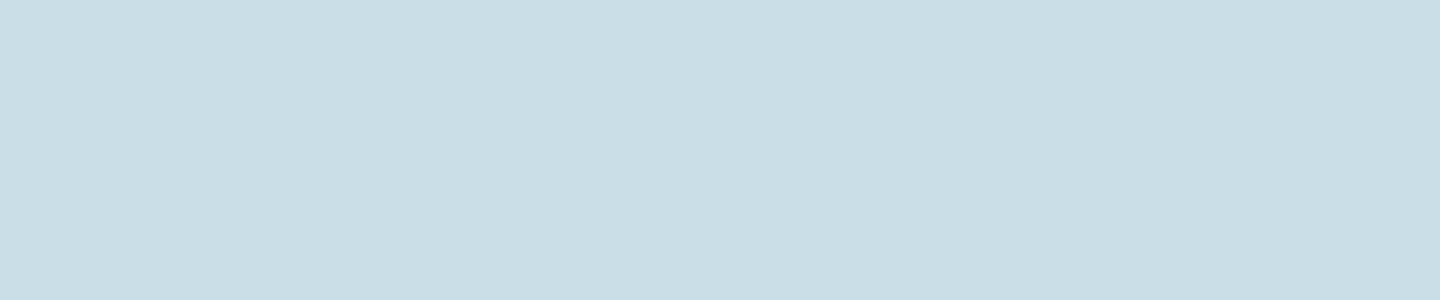
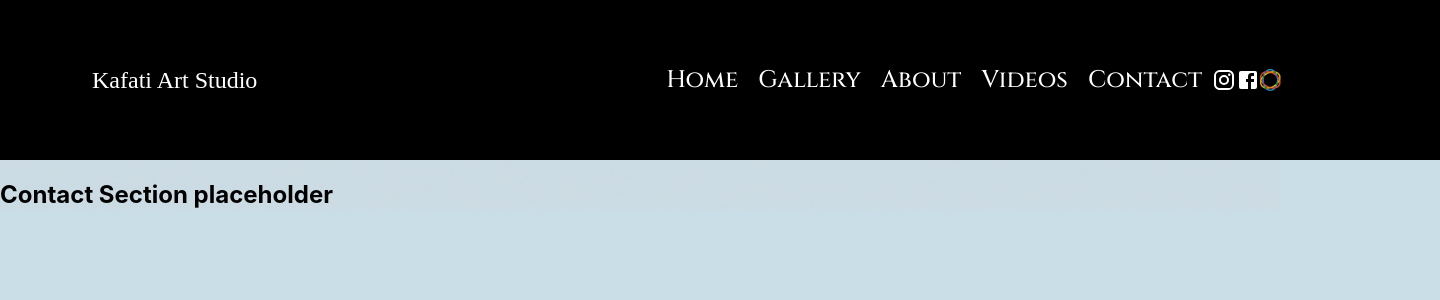
Before and after one commit to ToriK17/kfa, a React (Create React App) app: page /contact in a window 1280 px wide. Before the commit this address had no page. Shown: the top 300 px of the page, 1440 px wide, since content can reach past the window. Built offline with nearby package versions, Linux system fonts and the light colour scheme; a web font is replaced by a local one.

Commit message:
routing in navbar links to all components

```diff
--- /dev/null
+++ b/src/components/Contact/Contact.tsx
@@ -0,0 +1,13 @@
+import React from "react";
+
+
+const Contact = () => {
+
+	return (
+		<nav>
+			<h1>Contact Section placeholder</h1>
+		</nav>
+	)
+
+}
+export default Contact;
--- /dev/null
+++ b/src/components/Contact/contact.scss
@@ -0,0 +1,8 @@
+.container {
+	z-index: 1;
+}
+h1 {
+	display: flex;
+	padding: 0em 2em 0em 0em;
+	width: 40%;
+}
--- /dev/null
+++ b/src/components/Videos/Videos.tsx
@@ -0,0 +1,13 @@
+import React from "react";
+
+
+const Videos = () => {
+
+	return (
+		<nav>
+			<h1>Videos Section placeholder</h1>
+		</nav>
+	)
+
+}
+export default Videos;
--- /dev/null
+++ b/src/components/Videos/videos.scss
@@ -0,0 +1,8 @@
+.container {
+	z-index: 1;
+}
+h1 {
+	display: flex;
+	padding: 0em 2em 0em 0em;
+	width: 40%;
+}
--- a/src/index.tsx
+++ b/src/index.tsx
@@ -5,6 +5,8 @@ import App from './components/App/App';
 import { BrowserRouter, Route, Routes } from "react-router-dom";
 import Gallery from './components/Gallery/Gallery';
 import About from './components/About/About';
+import Contact from './components/Contact/Contact';
+import Videos from './components/Videos/Videos';
 
 
 const rootElement = document.getElementById("root");
@@ -13,6 +15,8 @@ render(
     <Routes>
       <Route path="/" element={<App />}>
         <Route path="/about" element={<About />} />
+        <Route path="/contact" element={<Contact />} />
+        <Route path="/videos" element={<Videos />} />
         <Route path="/gallery" element={<Gallery />} />
       </Route>
     </Routes>
```
Also changed, not shown: src/components/NavBar/HomeButton.tsx (deleted, +0 -21 lines).
